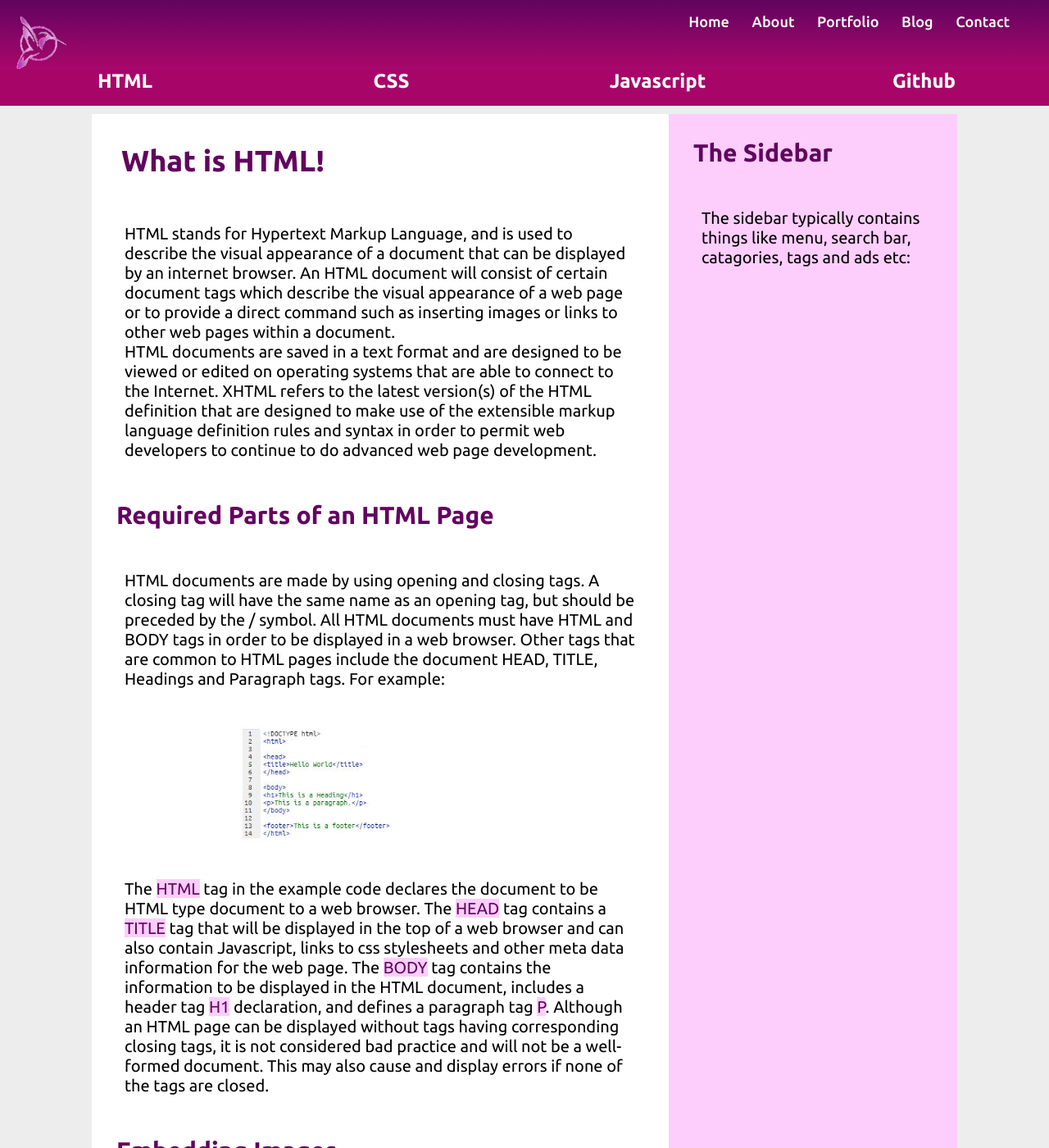
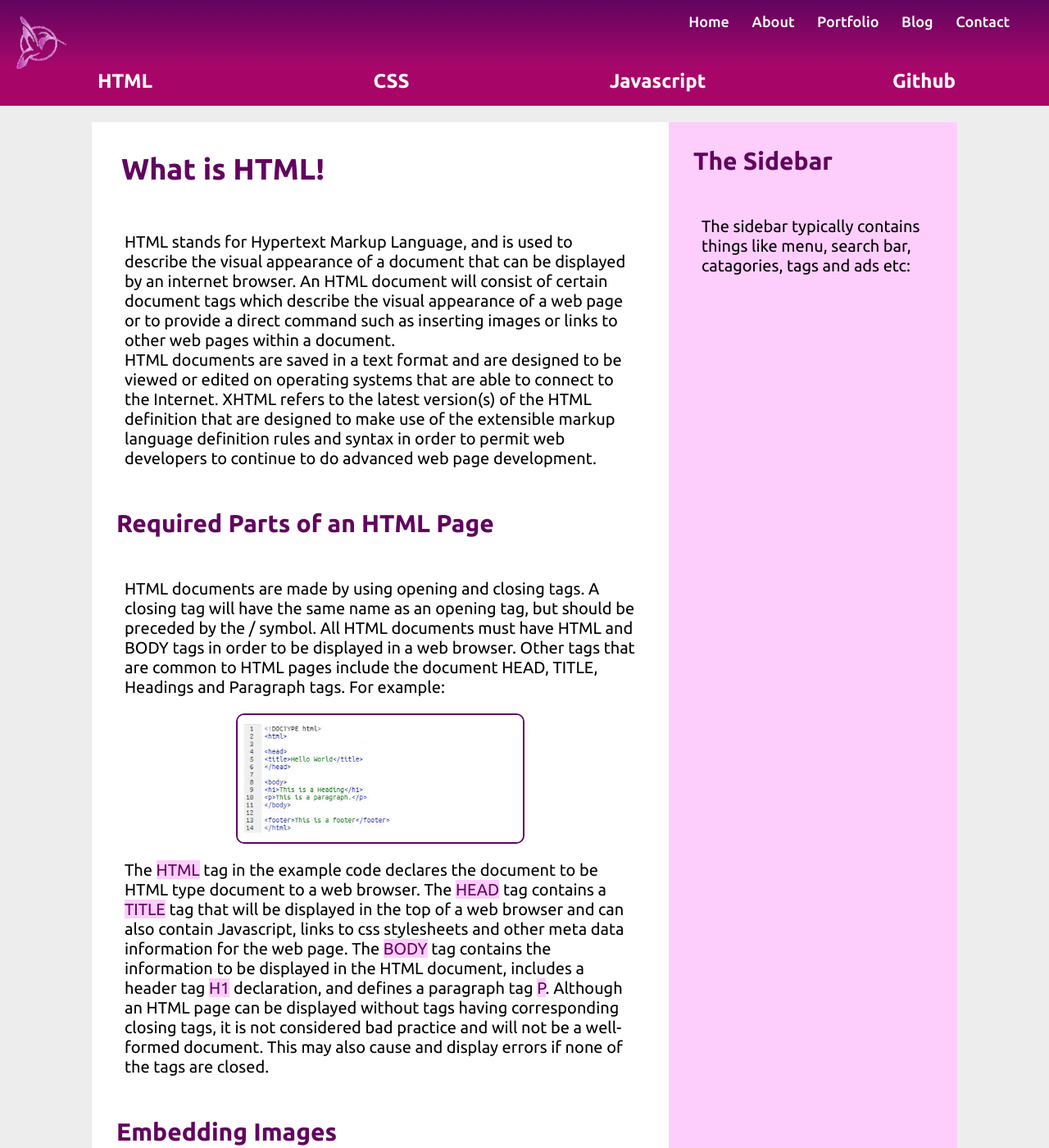
Before and after one commit to Steve-AB/Steve-AB.github.io, a Jekyll site: the page built from pages/html-page/index.html, in a window 1280 px wide and 1400 px high. Shown: the whole window at 82% size. Built offline with Jekyll 4.4.1, drawn with Linux system fonts in a browser that asks for light colours; nearby versions of some CDN libraries.

Commit message:
upload files

```diff
--- a/css/htmlmain.css
+++ b/css/htmlmain.css
@@ -23,15 +23,15 @@ p {
  margin-left: auto;
  margin-right: auto;
  width: 50%;
-	border: 2 solid #62045f;
-	border-radius: 5px;
+	border: 2px solid #62045f;
+	border-radius: 10px;
 }
 mark {
 	background-color: #fdcefc;
 	color: #62045f;
 }
 .html-grid {
-	padding-top: 10px;
+	padding-top: 20px;
 	background: #ededed;
  min-height: 100vh;
 }
--- a/pages/html-page/index.html
+++ b/pages/html-page/index.html
@@ -14,21 +14,15 @@ title: Steve-AB | Ascribe Bureau
           <P>HTML stands for Hypertext Markup Language, and is used to describe the visual appearance of a document that can be displayed by an internet browser. An HTML document will consist of certain document tags which describe the visual appearance of a web page or to provide a direct command such as inserting images or links to other web pages within a document.<br>HTML documents are saved in a text format and are designed to be viewed or edited on operating systems that are able to connect to the Internet. XHTML refers to the latest version(s) of the HTML definition that are designed to make use of the extensible markup language definition rules and syntax in order to permit web developers to continue to do advanced web page development.</P>
           <H3>Required Parts of an HTML Page</H3>
           <P>HTML documents are made by using opening and closing tags. A closing tag will have the same name as an opening tag, but should be preceded by the / symbol. All HTML documents must have HTML and BODY tags in order to be displayed in a web browser. Other tags that are common to HTML pages include the document HEAD, TITLE, Headings and Paragraph tags. For example:</P>
-          <br>
           <img class="html-code1" src="/images/htmldoccode.jpg" alt="Intial code for a html document" />
-          <br>
           <p>The <mark>HTML</mark> tag in the example code declares the document to be HTML type document to a web browser. The <mark>HEAD</mark> tag contains a <mark>TITLE</mark> tag that will be displayed in the top of a web browser and can also contain Javascript, links to css stylesheets and other meta data information for the web page. The <mark>BODY</mark> tag contains the information to be displayed in the HTML document, includes a header tag <mark>H1</mark> declaration, and defines a paragraph tag <mark>P</mark>. Although an HTML page can be displayed without tags having corresponding closing tags, it is not considered bad practice and will not be a well-formed document. This may also cause and display errors if none of the tags are closed.</p>
            <h3>Embedding Images</h3>
            <p>Internet Browsers are designed to embed images in various formats such as GIF, JPEG, or PNG, with the latest browsers also supporting the W3C approved SVG format for display. HTML code will provide a linked reference to an image that is stored on a web server along with any size and meta information required in order to display the image properly in a web page. If the image can not be retrieved from the web server, alternative display information is included in order to provide a visual text display or alternative information for those who are unable to view pictures. A <mark>IMG</mark> tag is used for displaying images in HTML documents, for example, to include an image in the previous example, add the following line of HTML code in between the opening and closing <mark>BODY</mark> tags:</p>
-            <br>
             <img class="html-code1" src="/images/htmlimagecode.jpg" alt="html code for images" />
-            <br>
             <p>The image code will attempt to retrieve the image and will alternatively display the text “my image” to the end user in the event the image can not be downloaded to view.<p>
             <h3>Link to Other Web Pages</h3>
             <p>One of the most commonly used aspects of HTML documents is to link to other web pages or resources on the Internet. The HTML tag used to link to another page is the anchor tag, <mark>a</mark>. In between the opening and closing anchor tag declaration, you include the text or image that you want to be linked to the web address that you provide. For example:</p>
-            <br>
             <img class="html-code1" src="/images/htmllinkcode.jpg" alt="html code for hyperlinks" />
-            <br>
             <p>This HTML statement will display the words “My Other Site” which can be selected to open a new window in your web browser to display the “My Other Sites” web page. The href attribute is used to provide the URL for the resource being linked to by the anchor tag declaration.</p>
             <h3>HTML and The World Wide Web</h3>
             <p>The World Wide Web Consortium, or W3C, is an international community along with other participating member organisations who work constantly to develop and implement certain acceptable Web standards. A common problem early in the use of the Internet, was the complete lack of consistent standards for how to interpret and display web pages. This resulted in an inconsistent quality that was experienced by the users and increased expenditures by the industry to program pages for various multiple web browsers. The W3C HTML group works with industries and academic organisations in order to provide recommendations on the next versions for HTML (or XHTML) to be adopted as international standards that can be implemented by web browser companies.<p>
```
